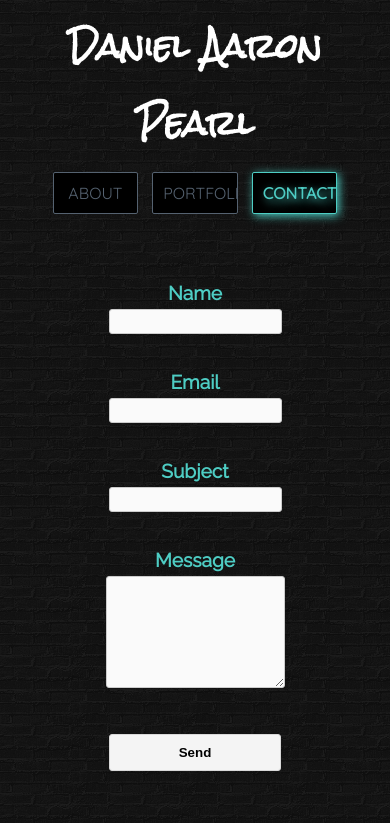
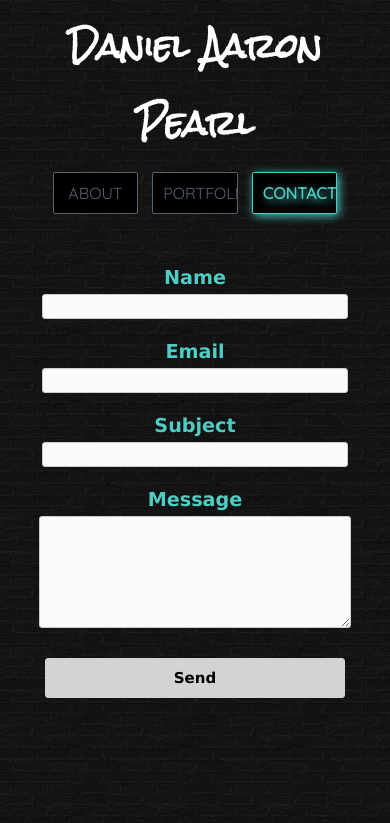
Before and after one commit to DanielPearl/portfolio, a Flask app: page /contact/ in a window 390 px wide. Shown: the top 823 px of the page. Run offline with Flask 2, Linux system fonts and the light colour scheme; some libraries are stand-ins or nearby versions.

Commit message:
portfolio project funcitons

```diff
--- a/routes.py
+++ b/routes.py
@@ -20,6 +20,7 @@ mail.init_app(app)
 def portfolio():
     return render_template('portfolio.html', portfolio="selected")
 
+@app.route("/")
 @app.route("/about/")
 def about():
     return render_template('about.html', about="selected")
@@ -32,7 +33,7 @@ def contact():
         if form.validate() == False:
 
             flash('All fields are required.')
-            return render_template('contact.html', form=form)
+            return render_template('contact.html', form=form, contact="selected")
         else:
             msg = Message(form.subject.data, sender='danielaaronpearl@gmail.com', recipients=['danielaaronpearl@gmail.com'])
 
@@ -41,7 +42,7 @@ def contact():
             {2}
             """.format(form.name.data, form.email.data, form.message.data)
             mail.send(msg)
-            return render_template('contact.html', success=True)
+            return render_template('contact.html', success=True, contact="selected")
     elif request.method == "GET":
         return render_template('contact.html', form=form, contact="selected")
 
--- a/static/css/styles.css
+++ b/static/css/styles.css
@@ -1,31 +1,3 @@
-@media (max-width: 700px) {
-        form, form input, form p, form label{
-            width:100%;
-        }
-        /**{
-            background-color: orange;
-        }*/
-        .daniel !important{
-            /*align: middle;*/
-            display: inline-block;
-            text-align: center;
-            /*margin-left: 100px;*/
-            /*margin-right: auto;*/
-            width:auto;
-            float:right;
-        }
-        .about{
-            display: inline-block;
-            text-align: center;
-            margin-left: auto;
-            margin-right: auto;
-            width:100%;
-            height:auto;
-        }
-}
-/**{
-    border: solid white;
-}*/
 body{
     background-image: url('../images/brick-wall-dark.png');
     background-color: black;
@@ -36,7 +8,7 @@ article{
 }
 label, a, p{
     color:white;
-    font-family: 'Raleway', sans-serif;
+    font-family: 'Verdana', sans-serif;
 }
 h1{
     text-align: center;
@@ -45,17 +17,14 @@ h1{
     font-family: 'rock salt', cursive;
 }
 h2,h3{
-font-family: 'Raleway', sans-serif;
+font-family: 'Verdana', sans-serif;
 color:#C7F464;
 }
 a,li,ul{
-font-family: 'Raleway', sans-serif;
+font-family: 'Verdana', sans-serif;
 text-decoration: none;
     list-style-type:none;
     cursor: pointer;
-}
-web a:hover, web li:hover{
-    color: #556270;
 }
 nav{
     height:100%;
@@ -87,7 +56,6 @@ nav a:hover,.selected {
 
 a:hover{
     color: #4ECDC4;
-    font-weight: bold;
 }
 
 .selected !important{
@@ -95,22 +63,6 @@ a:hover{
     box-shadow: 2px 2px 10px #4ECDC4;
     color: #4ECDC4;
 }
-/*
-.about-nav{
-    text-shadow: 3px 3px .5em #4ECDC4;
-    box-shadow: 2px 2px 10px #4ECDC4;
-    color: #4ECDC4;
-}
-.portfolio-nav{
-    text-shadow: 3px 3px .5em #4ECDC4;
-    box-shadow: 2px 2px 10px #4ECDC4;
-    color: #4ECDC4;
-}
-.contact-nav{
-    text-shadow: 3px 3px .5em #4ECDC4;
-    box-shadow: 2px 2px 10px #4ECDC4;
-    color: #4ECDC4;
-}*/
 img{
     height:250px;
     width:250px;
@@ -137,6 +89,7 @@ form p, .thanks, .flash{
     width:100%;
     display: inline-block;
     text-align: center;
+    margin-top: 0px;
 }
 form textarea#message {
     width: 50%;
@@ -157,13 +110,17 @@ form input#submit {
     -webkit-border-radius: 3px;
      -moz-border-radius: 3px;
           border-radius: 3px;
-    border:1px solid #d8d8d8;
+    border:1px solid lightgrey;
     padding: 10px;
+    font-size: 15px;
     font-weight:bold;
     display: inline-block;
     text-align: center;
     color: #000000;
-    background-color: #f4f4f4;
+    font-family: verdana;
+    /*background-color: #f4f4f4;*/
+    background-color: lightgrey;
+
 }
 
 form input#submit:hover{
@@ -171,6 +128,7 @@ form input#submit:hover{
     cursor: pointer;
     border:1px solid #4ECDC4;
     background-color: #4ECDC4;
+
 }
 
 /* Contact form */
@@ -189,7 +147,7 @@ form label {
 }
 .about{
     /*padding:10px;*/
-    margin-left: 20px;
+    margin-left: 25px;
     width:60%;
     display:inline-block;
     text-align: left;
@@ -255,3 +213,41 @@ form label {
     margin-left: 10%;
     margin-top: 15px;
 }
+
+@media (max-width: 1000px) {
+    .about{
+        width:50%;
+    }
+
+@media (max-width: 800px) {
+    .about{
+        width:45%;
+    }
+@media (max-width: 700px) {
+    .daniel{
+        display: block;
+        text-align: center;
+        /*width:auto;*/
+        margin: 0 auto;
+        float:none;
+        /*border: solid 20px;*/
+    }
+    .about{
+        display: inline-block;
+        text-align: center;
+        margin-left: auto;
+        margin-right: auto;
+        width:100%;
+        height:auto;
+    }
+}
+@media (max-width: 500px) {
+    form input#name,
+    form input#email,
+    form input#subject,
+    form input#message,
+    form textarea#message,
+    form input#submit{
+        width:90%;
+
+    }
--- a/templates/about.html
+++ b/templates/about.html
@@ -13,7 +13,7 @@
 
             • I have years of graphic design experience which includes designing logos, creating business websites, drawing webcomics and animating commercial storyboards. </br></br>
 
-            • I'm knowledgeable about data-analysis, statistics and correlations. I have an interest in big data visualization.
+            • I understand data-analysis and displaying statistical significance. I have an interest in big data visualization.
         </p>
         <p>
 
--- a/templates/contact.html
+++ b/templates/contact.html
@@ -50,7 +50,6 @@
             <p>
                 {{ form.submit }}
             </p>
-
         </form>
     {% endif %}
 </article>
```
Also changed, not shown: requirements.txt (added, +30 -0 lines), 1 other file. Lines whose indentation alone changed are shown as unchanged.
